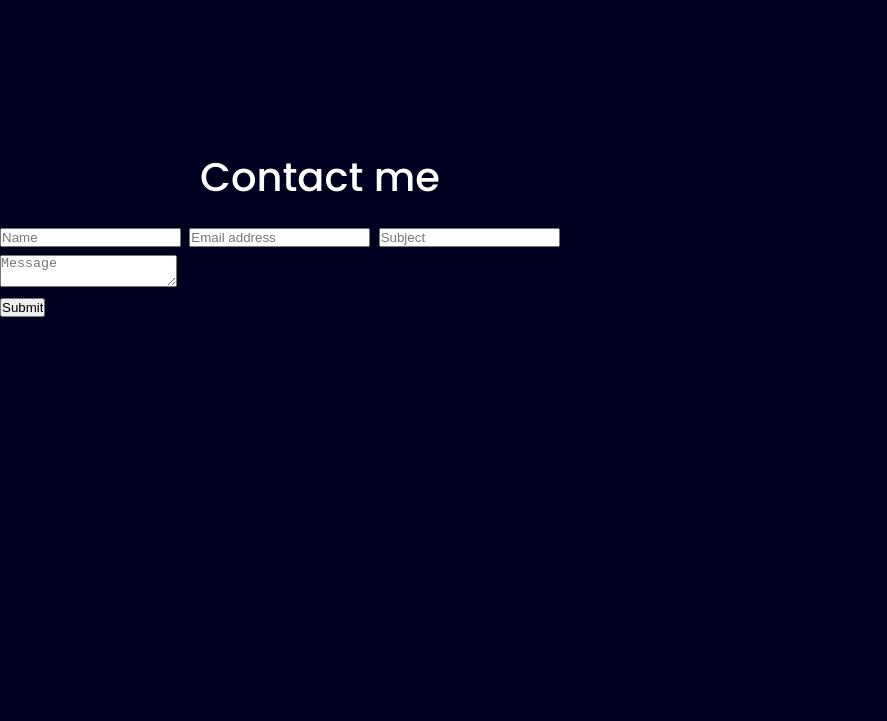
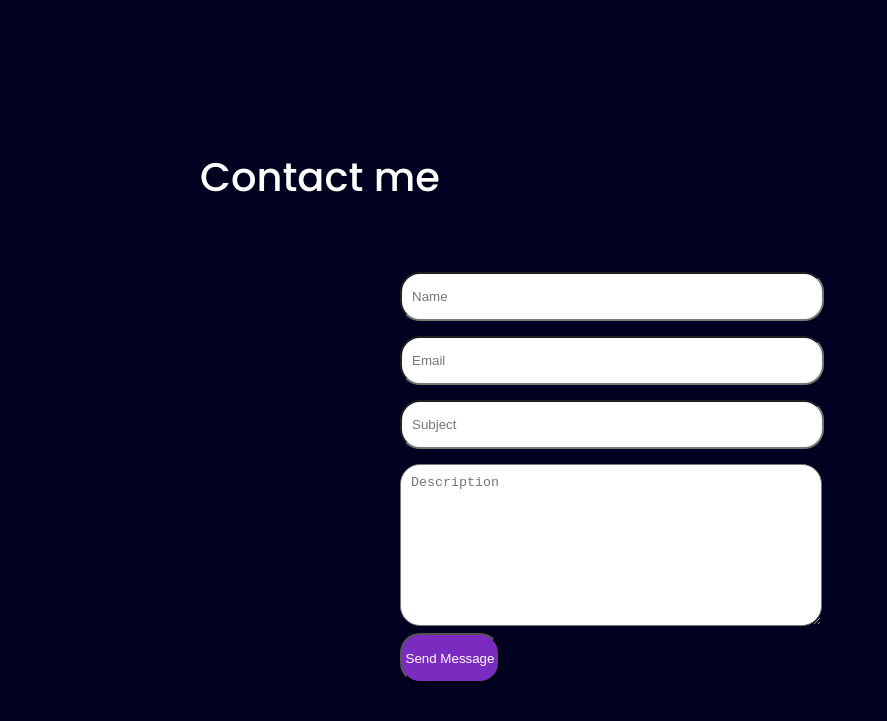
Before and after one commit to mdasil2003/portfolio, a plain HTML site: page index.html in a window 1280 px wide. Shown: the part 3212-3933 px from the top of the page, without its empty margins (0-887 px from the left). Drawn offline with nearby package versions, Linux system fonts and the light colour scheme.

Commit message:
Add files via upload

```diff
--- a/index.html
+++ b/index.html
@@ -25,7 +25,7 @@
                     <li><a href="#About">About</a></li>
                     <li><a href="#Skills">Skills</a></li>
                     <li><a href="#Education">Education</a></li>
-                    <li><a href="/">Contact</a></li>
+                    <li><a href="#contact">Contact</a></li>
 
                 </ul>
             </nav>
@@ -207,32 +207,24 @@
 
         <!-- contact me -->
 
-        <div class="FifthSection">
+        <div id="contact" class="FifthSection">
             <div class="contact">
                 <span style="color:white;"> Contact me</span>
             </div>
 
-            <div class="form">
+            <div class="contactBox">
+                <form action="" method="get">
 
-                <form class="cf">
-                    <div class="half left cf">
-                        <input type="text" id="input-name" placeholder="Name">
-                        <input type="email" id="input-email" placeholder="Email address">
-                        <input type="text" id="input-subject" placeholder="Subject">
-                    </div>
-                    <div class="half right cf">
-                        <textarea name="message" type="text" id="input-message" placeholder="Message"></textarea>
-                    </div>
-                    <input type="submit" value="Submit" id="input-submit">
+                    <input type="text" class="input-field" placeholder="Name">
+                    <input type="email" class="input-field" placeholder="Email"><br>
+                    <input type="text" class="input-field" placeholder="Subject"><br>
+                    <textarea type="text" class="input-field textarea-field" placeholder="Description"></textarea><br>
+                    <button type="button" class="btn1">Send Message</button>
+
+
                 </form>
 
-
             </div>
-
-
-
-        </div>
-
 
 
 
--- a/style.css
+++ b/style.css
@@ -259,10 +259,7 @@ nav ul li a:hover {
     font-size: 2.5rem;
 }
 
-.FifthSection .contact:hover {
 
-    font-size: 5rem;
-}
 
 
 
@@ -412,8 +409,59 @@ nav ul li a:hover {
 
 
 
+
+
+
+
+
+
 }
+
+/* responsive */
 
 
 
 /* contact me */
+.FifthSection {
+    width: 100%;
+    height: 150vh;
+}
+
+.contactBox {
+    width: 500px;
+    position: absolute;
+    left: 400px;
+    margin-top: 50px;
+
+
+}
+
+.form {
+    margin: 35px;
+    align-items: center;
+
+}
+
+.input-field {
+    width: 400px;
+    height: 45px;
+    border-radius: 20px;
+    margin-top: 15px;
+    padding-left: 10px;
+    padding-right: 10px;
+
+
+}
+
+.textarea-field {
+    height: 150px;
+    padding-top: 10px;
+}
+
+.btn1 {
+    border-radius: 20px;
+    color: white;
+    background-color: rgb(123, 44, 192);
+    height: 50px;
+    width: 100px;
+}
```
